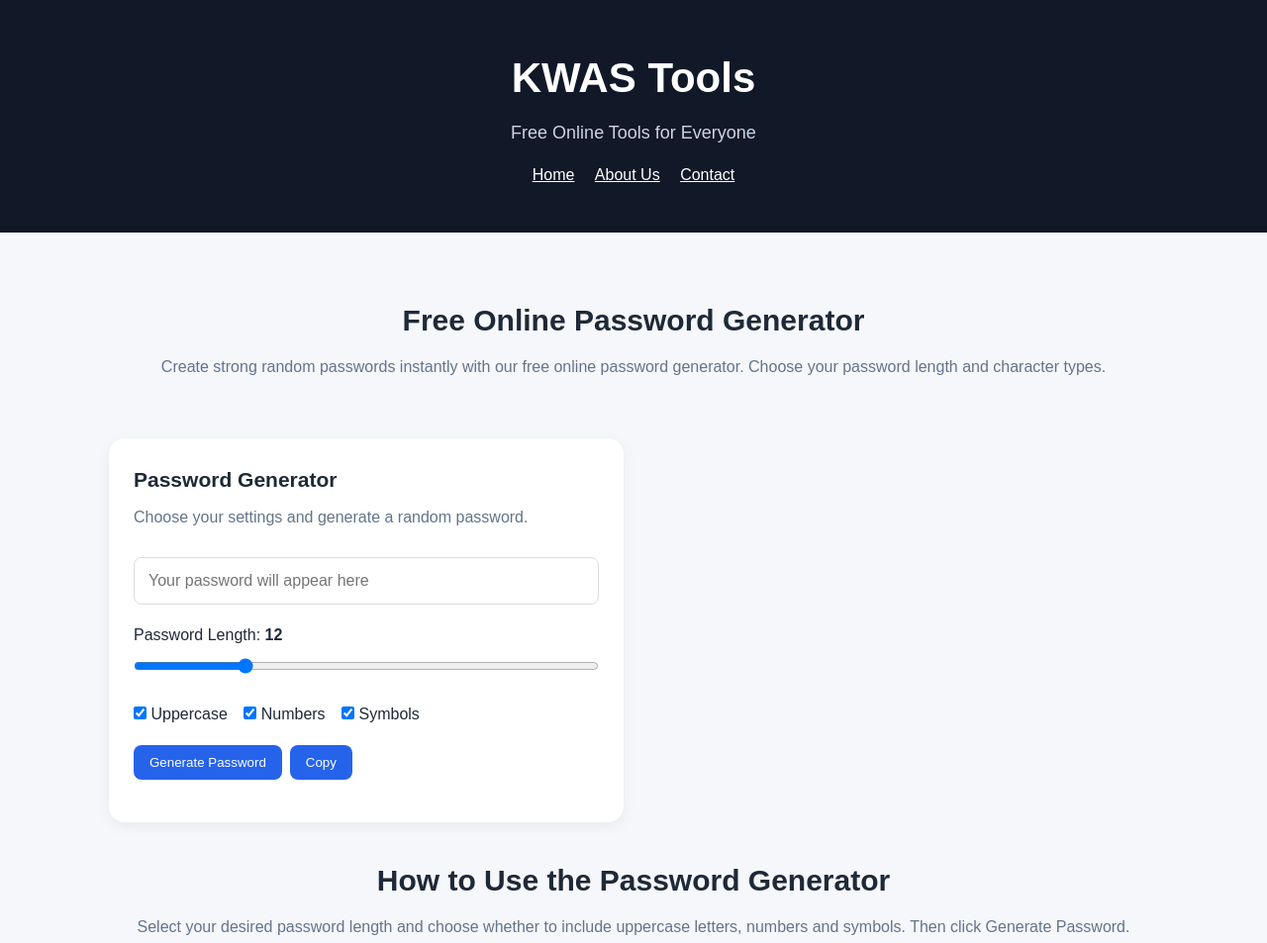
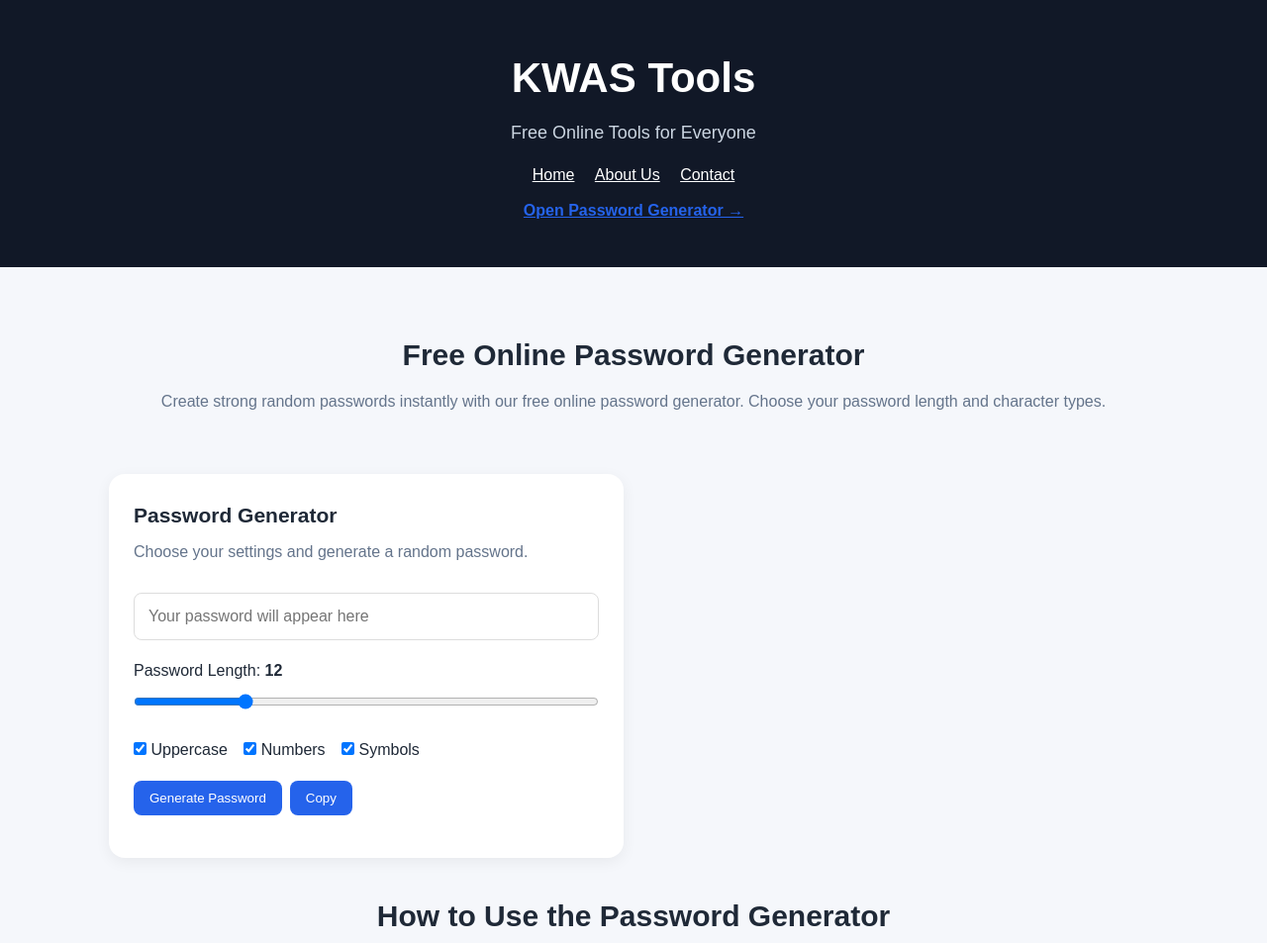
Before and after one commit to kwas-sudo/kwas-sudo.github.io, a plain HTML site: page password-generator.html in a window 1280 px wide. Shown: the top 953 px of the page at 99% size. Drawn offline with Linux system fonts and the light colour scheme.

Commit message:
Update password-generator.html

```diff
--- a/password-generator.html
+++ b/password-generator.html
@@ -62,6 +62,10 @@
             <a href="about.html" style="color:white; margin:0 8px;">About Us</a>
             <a href="contact.html" style="color:white; margin:0 8px;">Contact</a>
         </nav>
+        <a href="password-generator.html"
+   style="display:inline-block; margin-top:10px; color:#2563eb; font-weight:bold;">
+    Open Password Generator →
+        </a>
     </div>
 </header>
 
```
